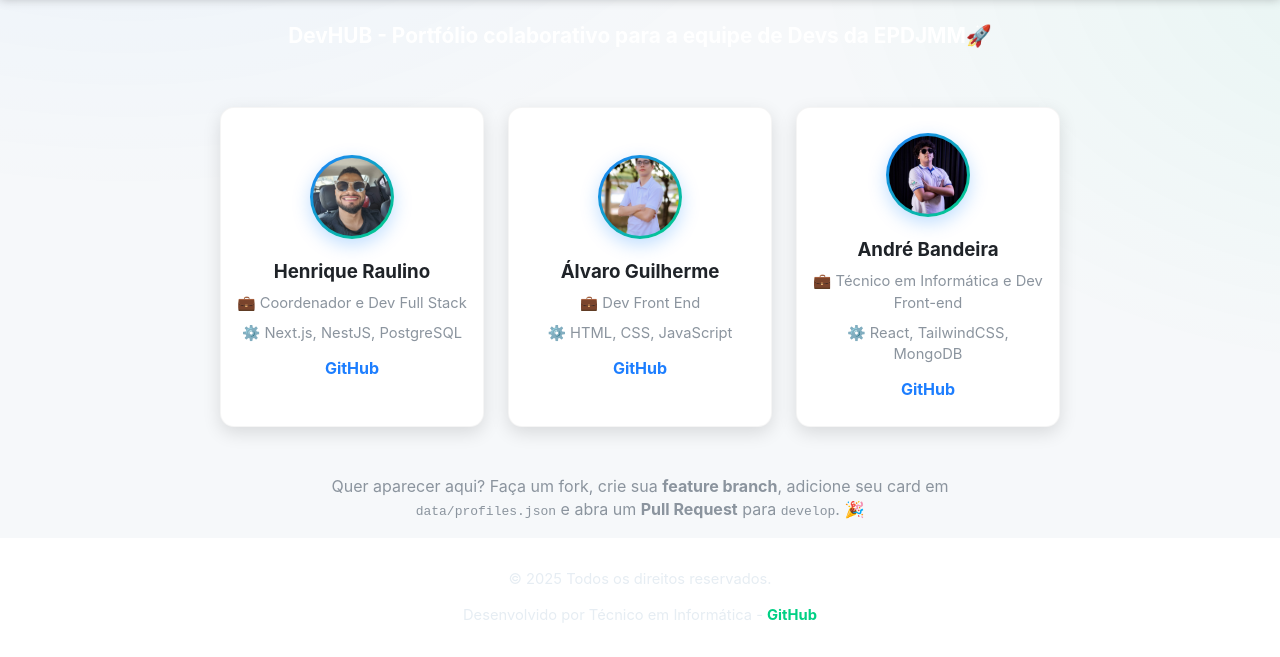
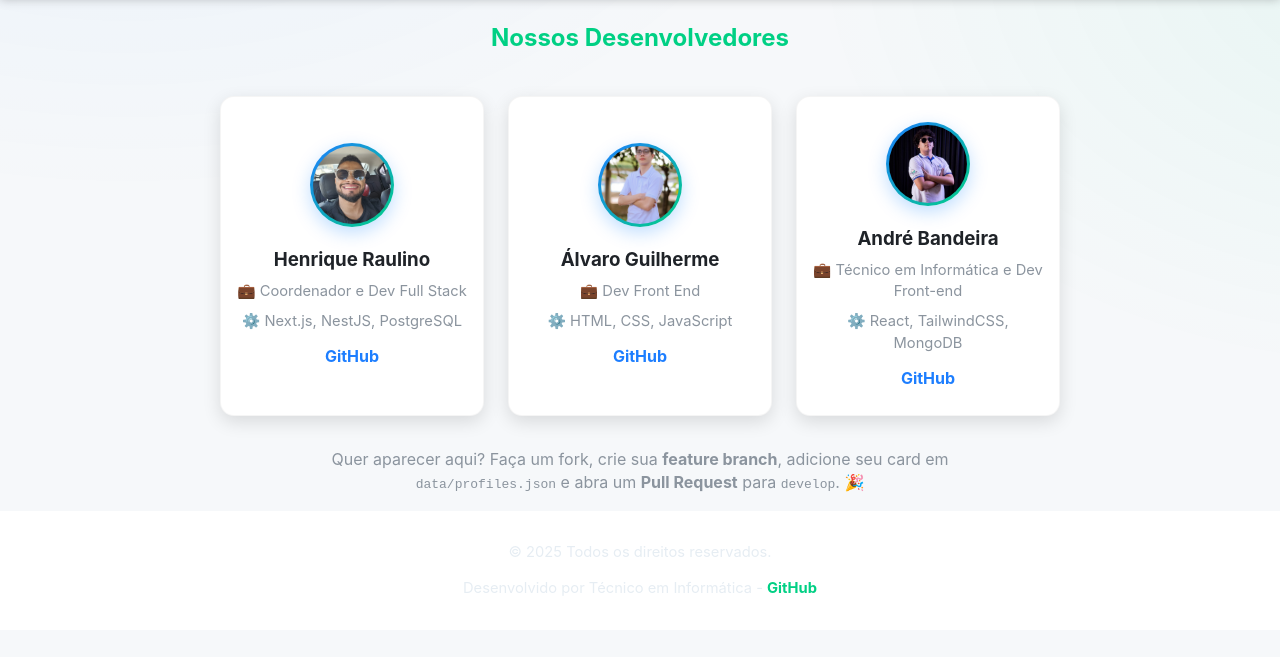
Before and after one commit to rickalves/dev-portifolio, a plain HTML site: page index.html in a window 1280 px wide. Shown: the part 203-860 px from the top of the page. After the commit the page ends 833 px from the top, so only its background shows below. Drawn offline with Linux system fonts and the light colour scheme.

Commit message:
feat(profiles): Ajusta título do site

```diff
--- a/index.html
+++ b/index.html
@@ -29,7 +29,7 @@
 
     <!-- ======= MAIN ======= -->
     <main id="conteudo" role="main">
-      <h1>DevHUB - Portfólio colaborativo para a equipe de Devs da EPDJMM🚀</h1>
+      <h1>Nossos Desenvolvedores</h1>
       <!-- Perfis -->
       <section
         id="profiles"
--- a/styles/style.css
+++ b/styles/style.css
@@ -74,7 +74,7 @@ header .hero {
   display: flex;
   flex-wrap: wrap;
   justify-content: center;
-  padding: 2rem;
+  padding: 1rem 2rem;
   gap: 1.5rem;
 }
 
@@ -241,9 +241,9 @@ footer a:hover::after { transform: scaleX(1); }
 }
 
 h1 {
-  font-size: 1.3rem;
+  font-size: 1.5rem;
   text-align: center;
-  color: #fff;
+  color: var(--brand-green);
   margin: 1.5rem;
 }
 
```
